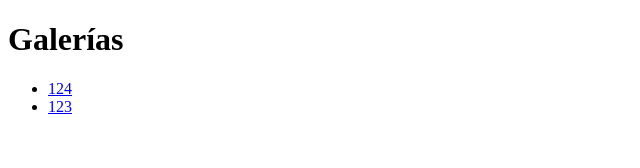
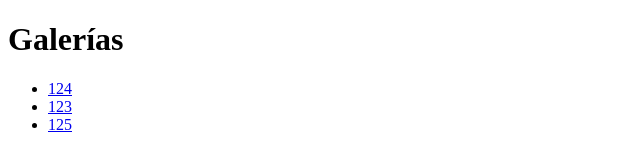
Before and after one commit to Dalgunoh/webos, a plain HTML site: page index.html in a window 1280 px wide. Shown: the full height of the page, 0-640 px from the left. Drawn offline with Linux system fonts and the light colour scheme.

Commit message:
Update index.html

```diff
--- a/index.html
+++ b/index.html
@@ -2,4 +2,5 @@
 <h1>Galerías</h1><ul>
 <li><a href="124.html" target="_blank">124</a></li>
   <li><a href="123.html" target="_blank">123</a></li>
+   <li><a href="125.html" target="_blank">125</a></li>
 </ul></body></html>
```
